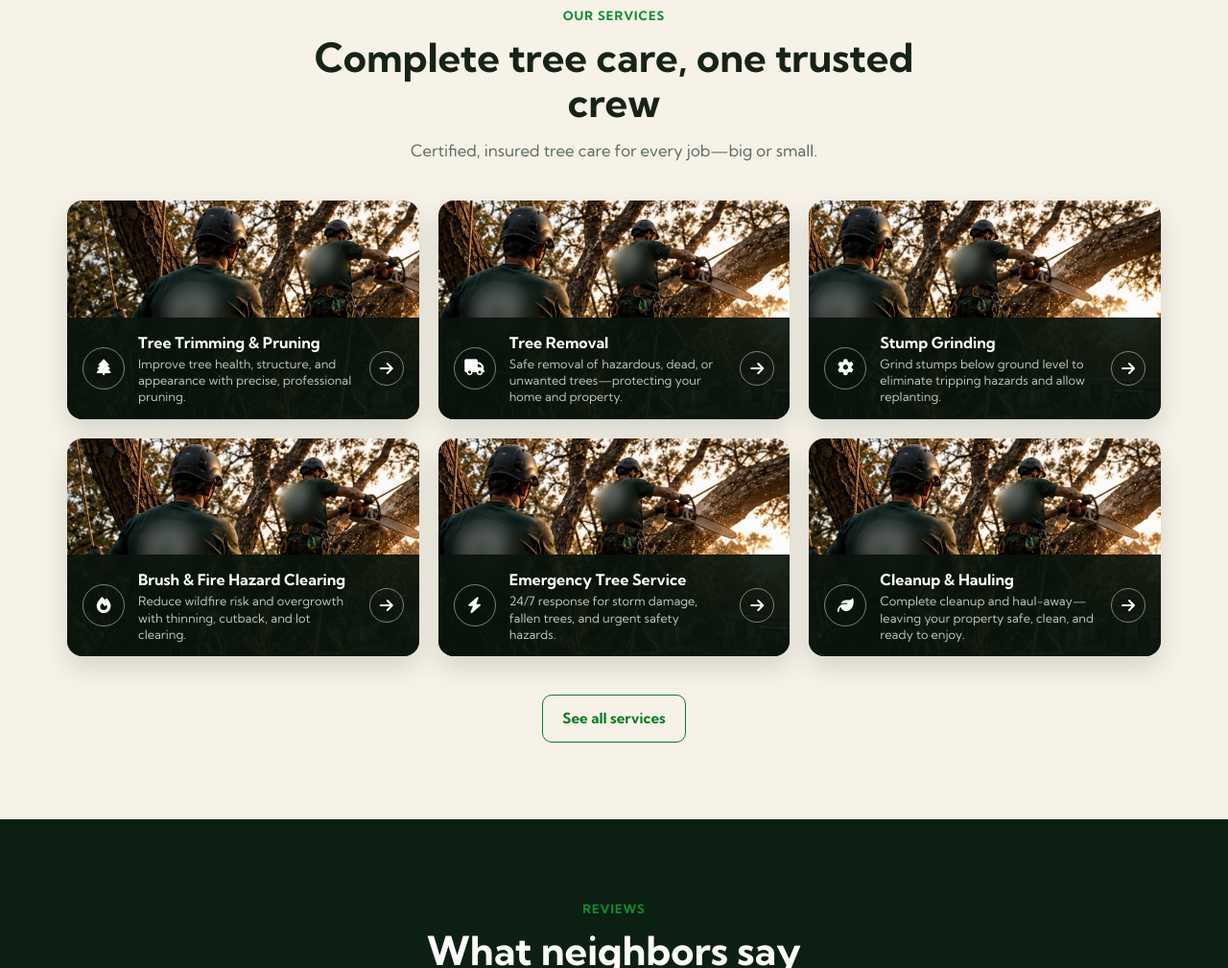
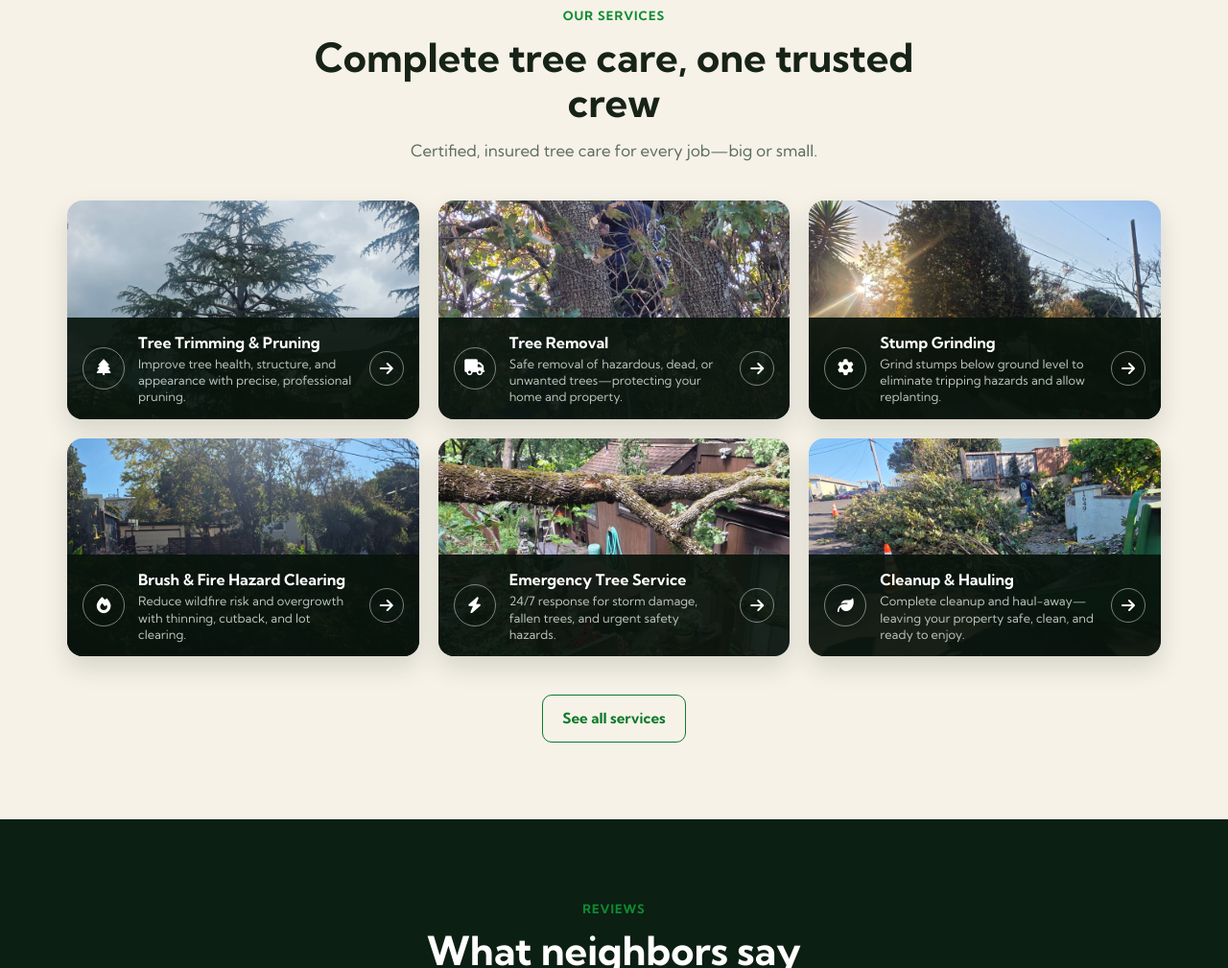
Before and after one commit to alan-6565/Tinos-Tree-Service, a website: page index.html in a window 1280 px wide. Shown: the part 1021-2030 px from the top of the page at 96% size. Drawn offline with Linux system fonts and the light colour scheme.

Commit message:
Use real job photos on the Services page and home service tiles

```diff
--- a/styles.css
+++ b/styles.css
@@ -194,12 +194,12 @@ body{
   box-shadow:0 12px 26px rgba(23,35,23,.14); transition:transform .2s ease, box-shadow .2s ease;
 }
 .service-tile:hover{transform:translateY(-4px); box-shadow:0 18px 34px rgba(23,35,23,.2);}
-.service-tile:nth-of-type(1){background-position:20% 30%;}
-.service-tile:nth-of-type(2){background-position:60% 40%;}
-.service-tile:nth-of-type(3){background-position:80% 20%;}
-.service-tile:nth-of-type(4){background-position:35% 60%;}
-.service-tile:nth-of-type(5){background-position:70% 65%;}
-.service-tile:nth-of-type(6){background-position:50% 50%;}
+.service-tile:nth-of-type(1){background-image:url('/images/work-6.jpg');}
+.service-tile:nth-of-type(2){background-image:url('/images/work-2.jpg');}
+.service-tile:nth-of-type(3){background-image:url('/images/work-1.jpg');}
+.service-tile:nth-of-type(4){background-image:url('/images/work-3.jpg');}
+.service-tile:nth-of-type(5){background-image:url('/images/work-11.jpg');}
+.service-tile:nth-of-type(6){background-image:url('/images/work-4.jpg');}
 .service-tile__info{
   position:absolute; left:0; right:0; bottom:0; background:rgba(9,20,13,.92);
   padding:14px 16px; display:flex; align-items:center; gap:14px;
@@ -359,6 +359,8 @@ footer{background:var(--dark);}
 .service-block:nth-of-type(even) .service-block__visual{order:2;}
 .service-block__visual{background:var(--card); border-radius:18px; padding:32px; display:flex; align-items:center; justify-content:center; border:1px solid var(--line-on-cream);}
 .service-block__visual i{font-size:3rem; color:var(--brand);}
+.service-block__visual--photo{padding:0; overflow:hidden; aspect-ratio:4/3;}
+.service-block__visual--photo img{width:100%; height:100%; object-fit:cover; display:block;}
 .service-block__body h3{font-size:1.5rem;}
 .service-block__body p{margin-top:10px; color:var(--muted);}
 .service-block__body ul{margin-top:14px; padding-left:1.1rem; color:var(--ink);}
```
Also changed, not shown: services.html (+6 -6 lines).
